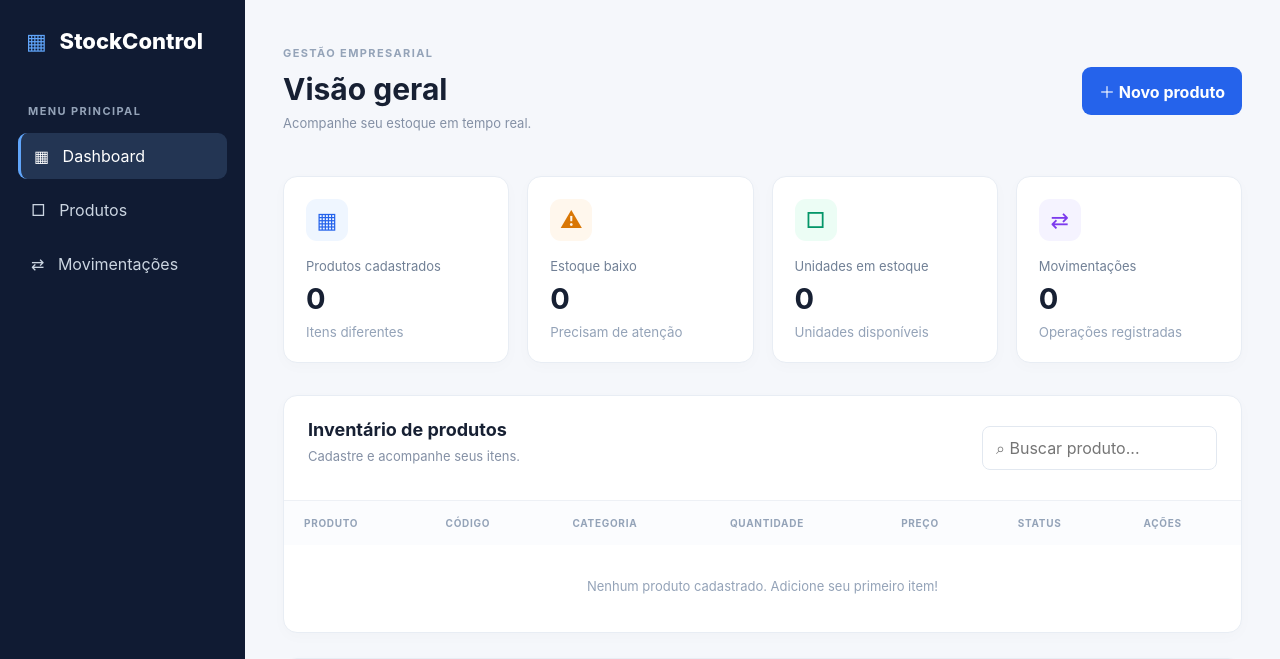
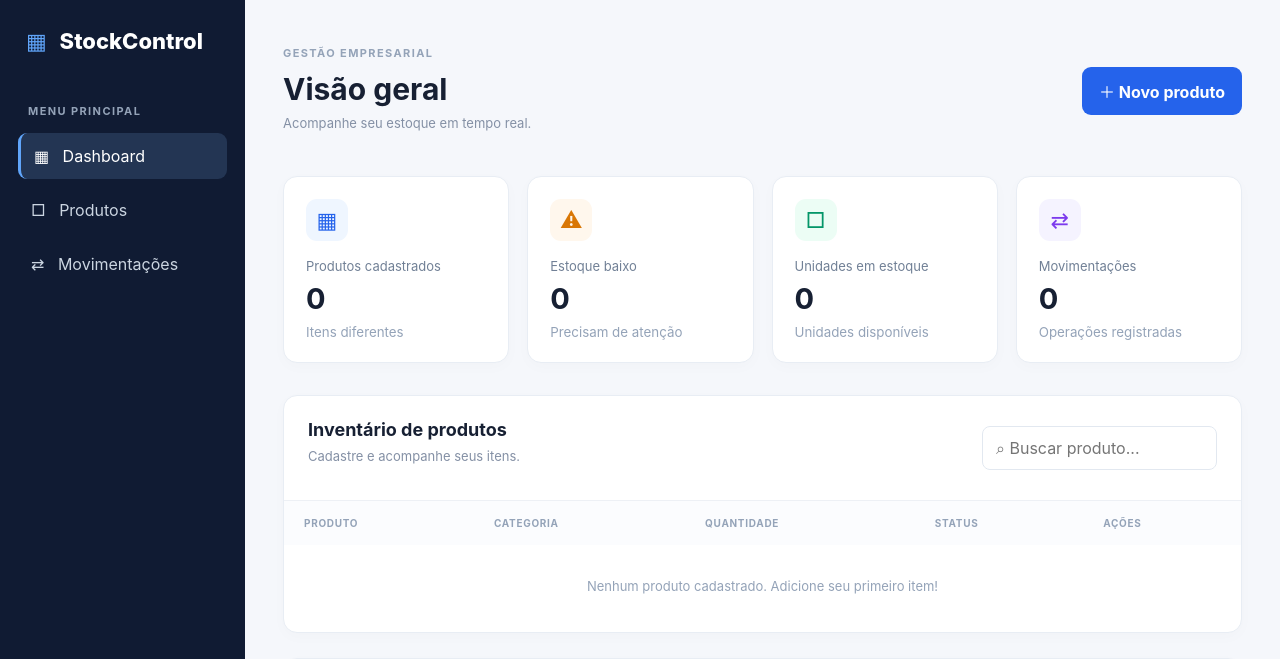
Before and after one commit to Vnn777/StockControl, a Flask app: page / in a window 1280 px wide. Shown: the top 659 px of the page. Run offline with Flask 3, Linux system fonts and the light colour scheme; data that the repository does not hold is empty.

Commit message:
Simplifica cadastro e inventário de produtos

```diff
--- a/templates/index.html
+++ b/templates/index.html
@@ -67,8 +67,8 @@
                 <table>
                     <thead>
                         <tr>
-                            <th>PRODUTO</th><th>CÓDIGO</th><th>CATEGORIA</th>
-                            <th>QUANTIDADE</th><th>PREÇO</th><th>STATUS</th><th>AÇÕES</th>
+                            <th>PRODUTO</th><th>CATEGORIA</th>
+                            <th>QUANTIDADE</th><th>STATUS</th><th>AÇÕES</th>
                         </tr>
                     </thead>
                     <tbody id="listaProdutos"></tbody>
@@ -100,13 +100,11 @@
                 <button type="button" class="close" onclick="fecharModal()">×</button>
             </div>
             <label>Nome do produto<input name="nome" required maxlength="100" placeholder="Ex.: Teclado USB"></label>
-            <label>Código SKU<input name="codigo" required maxlength="40" placeholder="Ex.: TEC-001"></label>
             <label>Categoria<input name="categoria" required maxlength="60" placeholder="Ex.: Periféricos"></label>
             <div class="form-grid">
                 <label>Quantidade<input name="quantidade" type="number" min="0" step="1" value="0" required></label>
                 <label>Estoque mínimo<input name="minimo" type="number" min="0" step="1" value="5" required></label>
             </div>
-            <label>Preço unitário (R$)<input name="preco" type="number" min="0" step="0.01" value="0" required></label>
             <p id="erroForm" class="error"></p>
             <button class="primary full" type="submit">Cadastrar produto</button>
         </form>
```
